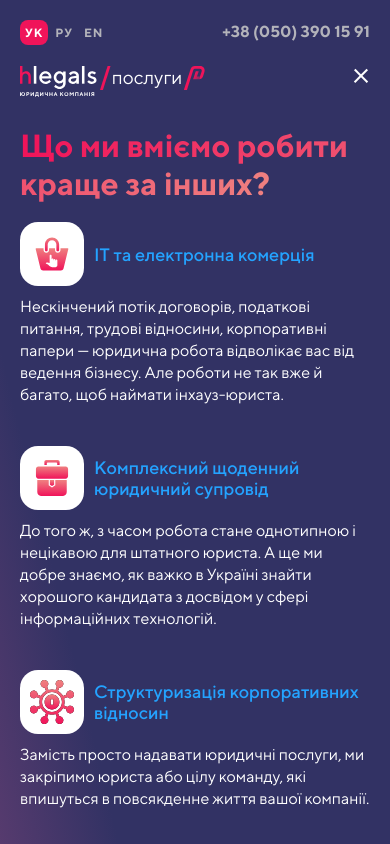
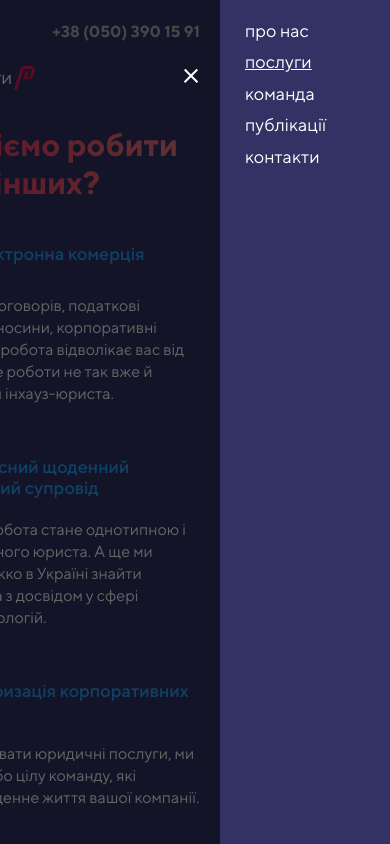
Before and after one commit to Lobovem/Web-site-hlegals, a plain HTML site: page servise.html in a window 390 px wide. Both pictures are taken after a click on the element 361 px from the left and 84 px from the top of the page. Shown: the top 844 px of the page. Drawn offline with nearby package versions, Linux system fonts and the light colour scheme.

Commit message:
Правлю ошибки

```diff
--- a/assets/js/main.js
+++ b/assets/js/main.js
@@ -1,8 +1,16 @@
-$(document).ready(() => {
-  $('.navbar__burger').on('click', function () {
-    $(this).toggleClass('active');
-    $('.navbar__list').toggleClass('active');
-  });
+// управление меню
+const menuBtn = document.querySelector('.navbar__burger');
+const menuList = document.querySelector('.navbar__list');
+const body = document.querySelector('body');
+
+menuBtn.addEventListener('click', (e) => {
+  menuBtn.classList.toggle('active');
+  body.classList.toggle('active');
+  if (menuList.classList.contains('active')) {
+    setTimeout(() => menuList.classList.toggle('active'), 500);
+  } else {
+    menuList.classList.toggle('active');
+  }
 });
 
 
--- a/assets/scss/common/_classes.scss
+++ b/assets/scss/common/_classes.scss
@@ -63,25 +63,13 @@
   }
 
   &--alt {
-    position: relative;
-
     opacity: 1;
     color: $color-active-regular;
 
     font-weight: $font-weight-700;
 
     &::after {
-      position: absolute;
-      top: 5px;
-      right: 15px;
-      bottom: 0;
-
-      padding-right: 20px;
-
-      content: "";
-
       background-image: url(../img/arrow-right-blue.svg);
-      background-repeat: no-repeat;
     }
   }
 }
--- a/assets/scss/common/_typography.scss
+++ b/assets/scss/common/_typography.scss
@@ -15,13 +15,34 @@ html {
   font-style: normal;
 }
 
-.body {
-  overflow-x: hidden;
+body {
+  &.active {
+    overflow: hidden;
+    width: 100vw;
+    height: 100vh;
+    transform: translateX(-170px);
 
-  width: 100%;
+    &::before {
+      content: "";
+      position: absolute;
+      z-index: 10;
+      top: 0;
+      left: 0;
+      width: 100vw;
+      height: 100vh;
+      background: $color-black;
+      opacity: 0.6;
+    }
+  }
+}
 
-  color: $color-black;
-}
+// .body {
+//   // overflow-x: hidden;
+
+//   // width: 100%;
+
+//   // color: $color-black;
+// }
 
 a {
   text-decoration: none;
--- a/assets/scss/header/_header.scss
+++ b/assets/scss/header/_header.scss
@@ -41,7 +41,7 @@
 
     @include sm {
       top: 60%;
-      bottom: 0;
+      bottom: -1px;
     }
   }
 
@@ -49,28 +49,17 @@
     min-height: 115px;
 
     @include md-min {
-      padding-top: 48px;
-
       background: $color-main;
     }
     @include md {
-      padding-top: 22px;
-
       background: $color-main;
     }
     @include sm {
-      min-height: 116px;
+      min-height: 115px;
     }
 
     &::after {
-      content: "";
-
-      background: none;
-
-      @include sm {
-        top: 0;
-        bottom: 0;
-      }
+      position: static;
     }
   }
 
@@ -84,7 +73,7 @@
       justify-content: space-between;
 
       grid-template-areas: "logo cont" "logo burger";
-      grid-template-columns: 1fr 3fr;
+      grid-template-columns: 1.5fr 3fr;
     }
     @include lg-sm {
       margin-bottom: 132px;
@@ -104,7 +93,7 @@
 
     &--alt {
       @include lg-min {
-        grid-template-columns: 1.5fr 3fr;
+        margin-bottom: 0;
       }
       @include lg-sm {
         margin-bottom: 0;
--- a/assets/scss/header/_navbar.scss
+++ b/assets/scss/header/_navbar.scss
@@ -3,7 +3,6 @@
 
 .navbar {
   z-index: 10;
-
   grid-area: burger;
   @include sm {
     margin-left: auto;
@@ -27,6 +26,19 @@
     }
     @include sm {
       display: none;
+      position: absolute;
+      top: 0;
+      right: -170px;
+      background-color: $color-main;
+      height: 100vh;
+      width: 170px;
+      padding: $gap;
+    }
+    &.active {
+      @include sm {
+        display: flex;
+        flex-direction: column;
+      }
     }
   }
 
@@ -126,3 +138,5 @@
     }
   }
 }
+
+// for body
--- a/assets/scss/main/_benefits.scss
+++ b/assets/scss/main/_benefits.scss
@@ -12,7 +12,8 @@
 
   &__slider {
     padding-top: 90px;
-    padding-bottom: 78px;
+    padding-bottom: 77px;
+    // margin: -1px 0;
 
     @include md {
       padding-top: 40px;
--- a/assets/scss/main/_experience.scss
+++ b/assets/scss/main/_experience.scss
@@ -89,6 +89,11 @@
     font-size: $font-size-42;
     line-height: 50px;
 
+    @include lg {
+      background: linear-gradient(90.13deg, #f0145a 0.84%, #ef8080 99.96%);
+      -webkit-background-clip: text;
+    }
+
     @include sm {
       margin-bottom: 20px;
 
@@ -98,8 +103,10 @@
     -webkit-text-fill-color: transparent;
 
     span {
-      background: linear-gradient(90.13deg, #f0145a 0.84%, #ef8080 99.96%);
-      -webkit-background-clip: text;
+      @include lg-min {
+        background: linear-gradient(90.13deg, #f0145a 0.84%, #ef8080 99.96%);
+        -webkit-background-clip: text;
+      }
     }
   }
 
--- a/assets/scss/main/_index.scss
+++ b/assets/scss/main/_index.scss
@@ -5,4 +5,5 @@
 @forward "cases";
 @forward "companies";
 @forward "publication";
+@forward "publication-item";
 @forward "slider";
--- /dev/null
+++ b/assets/scss/main/_publication-item.scss
@@ -0,0 +1,84 @@
+@use "../presets" as *;
+@use "../mixins" as *;
+
+.publication-item {
+  display: inline-block;
+
+  width: 100%;
+  margin-bottom: 40px;
+
+  border-radius: 8px;
+  background: $color-white;
+
+  @include xs {
+    margin-bottom: 20px;
+
+    &:nth-child(6) {
+      display: none;
+    }
+
+    &:nth-child(5) {
+      display: none;
+    }
+
+    &:nth-child(4) {
+      display: none;
+    }
+  }
+  &__img {
+    width: 100%;
+  }
+
+  &__title {
+  }
+
+  &__title-link {
+    margin-bottom: 10px;
+    padding: 20px 20px 0 20px;
+
+    color: $color-active-regular;
+
+    font-size: $font-size-18;
+    font-weight: 500;
+    line-height: 21px;
+    display: block;
+    transition: 0.2s linear;
+
+    &:hover {
+      color: $color-accent;
+    }
+  }
+
+  &__date {
+    display: block;
+
+    margin: 0 20px;
+    padding-bottom: 18px;
+
+    letter-spacing: 1px;
+    text-transform: uppercase;
+
+    color: $color-grey-bg-text;
+
+    font-size: $font-size-12;
+    font-weight: $font-weight-700;
+    line-height: 14px;
+
+    @include xs-min {
+      border-bottom: 4px solid $color-grey-bg-separator;
+    }
+  }
+
+  &__desription {
+    padding: 20px;
+
+    color: $color-black;
+
+    font-weight: 400;
+    line-height: 22px;
+
+    @include xs {
+      display: none;
+    }
+  }
+}
--- a/assets/scss/main/_publication.scss
+++ b/assets/scss/main/_publication.scss
@@ -103,76 +103,3 @@
     }
   }
 }
-
-.publication-item {
-  display: inline-block;
-
-  width: 100%;
-  margin-bottom: 40px;
-
-  border-radius: 8px;
-  background: $color-white;
-
-  @include xs {
-    margin-bottom: 20px;
-
-    &:nth-child(6) {
-      display: none;
-    }
-
-    &:nth-child(5) {
-      display: none;
-    }
-
-    &:nth-child(4) {
-      display: none;
-    }
-  }
-  &__img {
-    width: 100%;
-  }
-
-  &__title {
-    margin-bottom: 10px;
-    padding: 20px 20px 0 20px;
-
-    color: $color-active-regular;
-
-    font-size: $font-size-18;
-    font-weight: 500;
-    line-height: 21px;
-  }
-
-  &__date {
-    display: block;
-
-    margin: 0 20px;
-    padding-bottom: 18px;
-
-    letter-spacing: 1px;
-    text-transform: uppercase;
-
-    color: $color-grey-bg-text;
-
-    font-size: $font-size-12;
-    font-weight: $font-weight-700;
-    line-height: 14px;
-
-    @include xs-min {
-      border-bottom: 4px solid $color-grey-bg-separator;
-    }
-  }
-
-  &__desription {
-    padding: 20px;
-
-    color: $color-black;
-
-    font-weight: 400;
-    line-height: 22px;
-
-    @include xs {
-      display: none;
-    }
-  }
-}
--- a/servise.html
+++ b/servise.html
@@ -22,7 +22,7 @@
           <span class="header__logo-title">послуги</span>
         </div>
 
-        <nav class="header__actions actions actions--secondary">
+        <nav class="header__actions actions">
           <div class="actions__lang">
             <a class="actions__lang-link actions__lang-link--active" href="">УК</a>
             <a class="actions__lang-link" href="">РУ</a>
```
Also changed, not shown: index.html (+9 -5 lines), assets/css/style.css.
